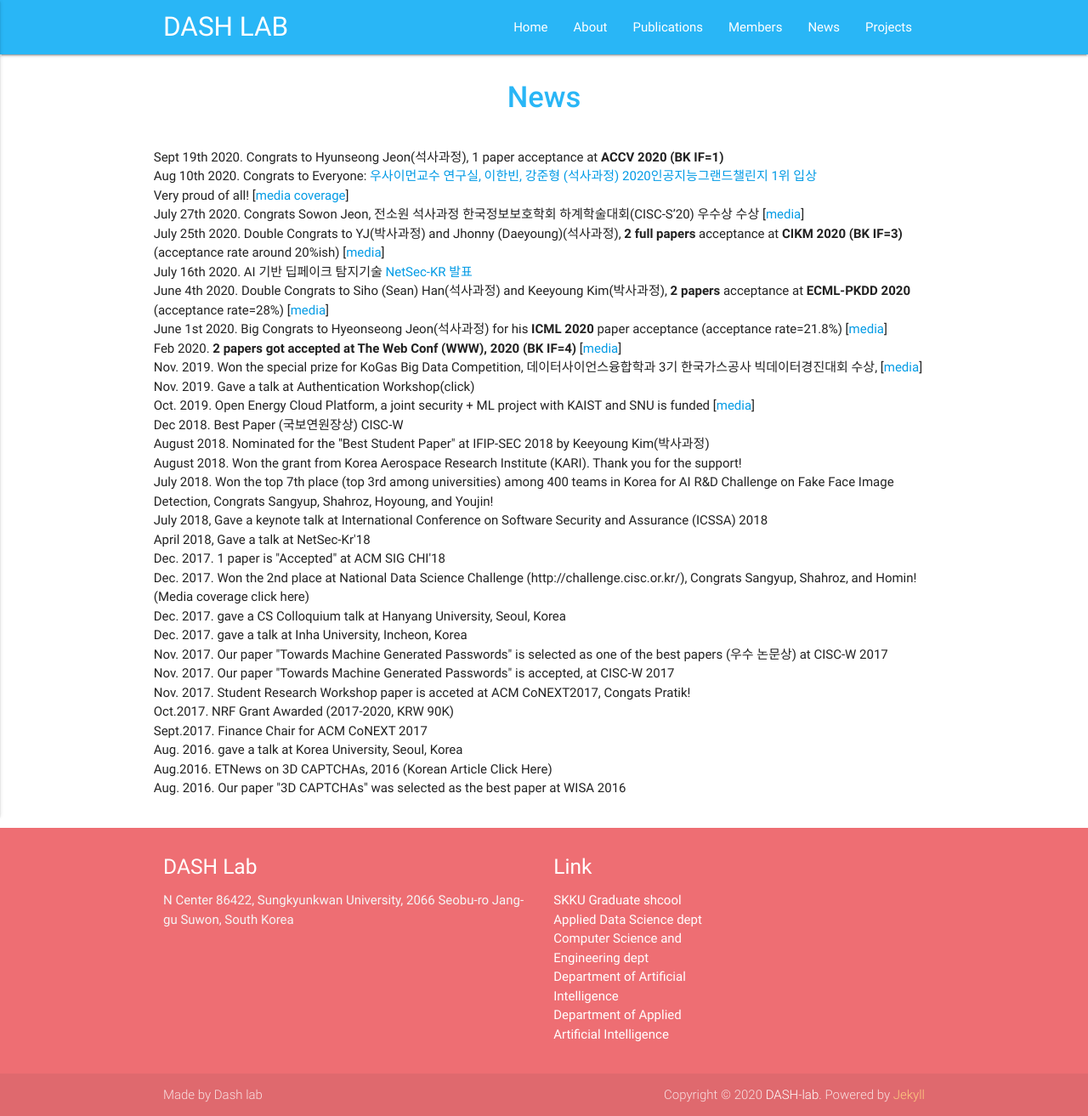
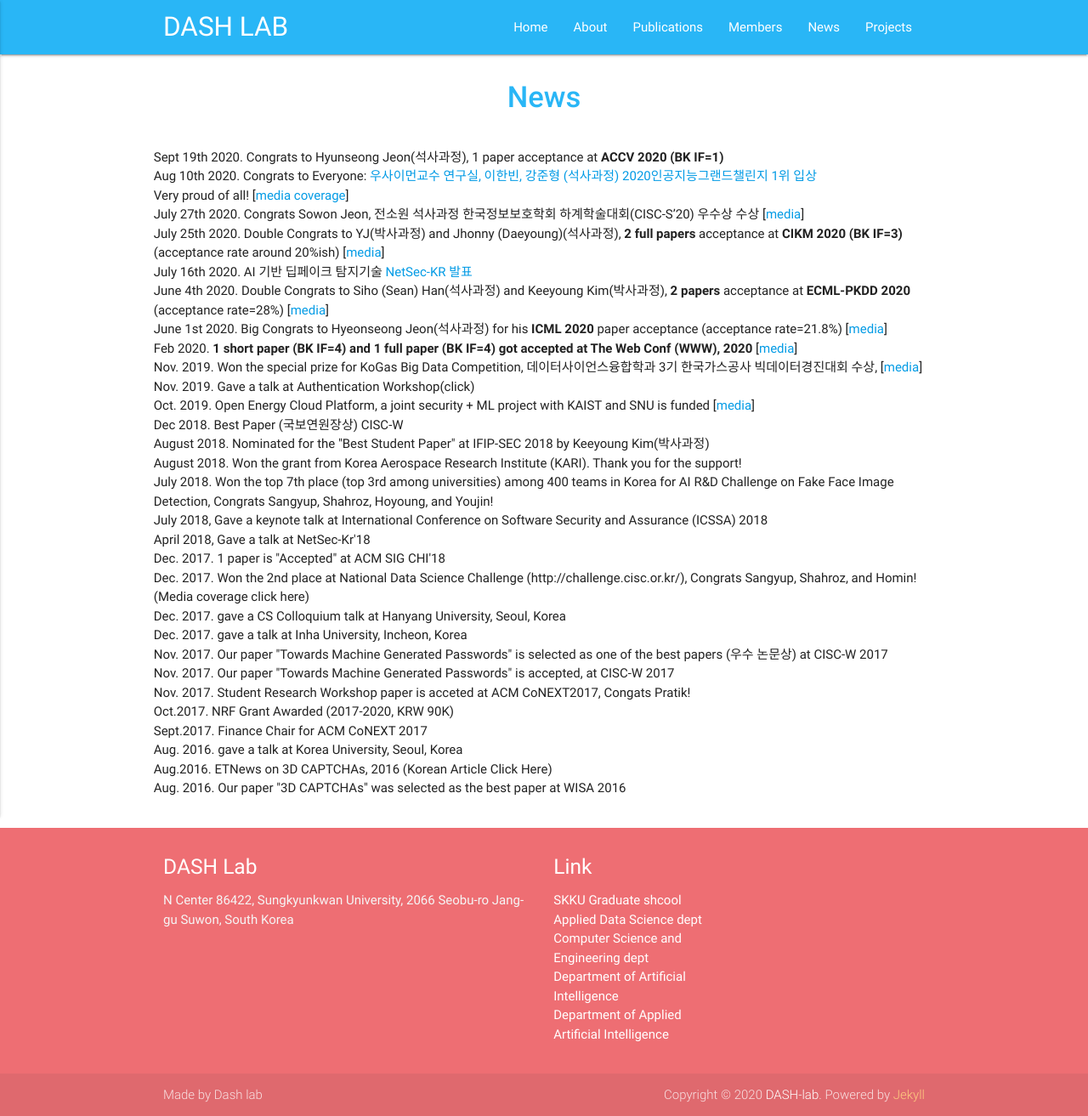
Before and after one commit to Yurim990507/DASH-Lab.github.io, a Jekyll site: the page built from example4.md, in a window 1280 px wide. Shown: the whole page at 85% size. Built offline with Jekyll 4.4.1, drawn with Linux system fonts in a browser that asks for light colours.

Commit message:
Update example4.md

```diff
--- a/example4.md
+++ b/example4.md
@@ -16,7 +16,7 @@ July 25th 2020. Double Congrats to YJ(박사과정) and Jhonny (Daeyoung)(석사
 July 16th 2020. AI 기반 딥페이크 탐지기술 <a href="http://www.netsec-kr.or.kr/static/program">NetSec-KR 발표</a> <br>
 June 4th 2020. Double Congrats to Siho (Sean) Han(석사과정) and Keeyoung Kim(박사과정), <b> 2 papers </b> acceptance at <b>ECML-PKDD 2020</b> (acceptance rate=28%) [<a href="https://sci-cube.skku.edu/sci-cube/community/news.do?mode=view&articleNo=98145&article.offset=0&articleLimit=10">media</a>]<br>
 June 1st 2020. Big Congrats to Hyeonseong Jeon(석사과정) for his <b>ICML 2020</b> paper acceptance (acceptance rate=21.8%) [<a href="https://ai.skku.edu/ai/community/news.do?mode=view&articleNo=97854&article.offset=0&articleLimit=10">media</a>]<br>
-        Feb 2020. <b> 2 papers got accepted at The Web Conf (WWW), 2020 (BK IF=4)</b> [<a href="https://cs.skku.edu/edures/research/view/4808">media</a>] <br>
+Feb 2020. <b> 1 short paper (BK IF=4) and 1 full paper (BK IF=4) got accepted at The Web Conf (WWW), 2020 </b> [<a href="https://cs.skku.edu/edures/research/view/4808">media</a>] <br>
 
 Nov. 2019. Won the special prize for KoGas Big Data Competition, 데이터사이언스융합학과 3기 한국가스공사 빅데이터경진대회 수상, [<a href="https://sci-cube.skku.edu/sci-cube/community/news.do?mode=view&articleNo=87619&article.offset=0&articleLimit=10">media</a>] <br>
 Nov. 2019. Gave a talk at Authentication Workshop(click) <br>
```
